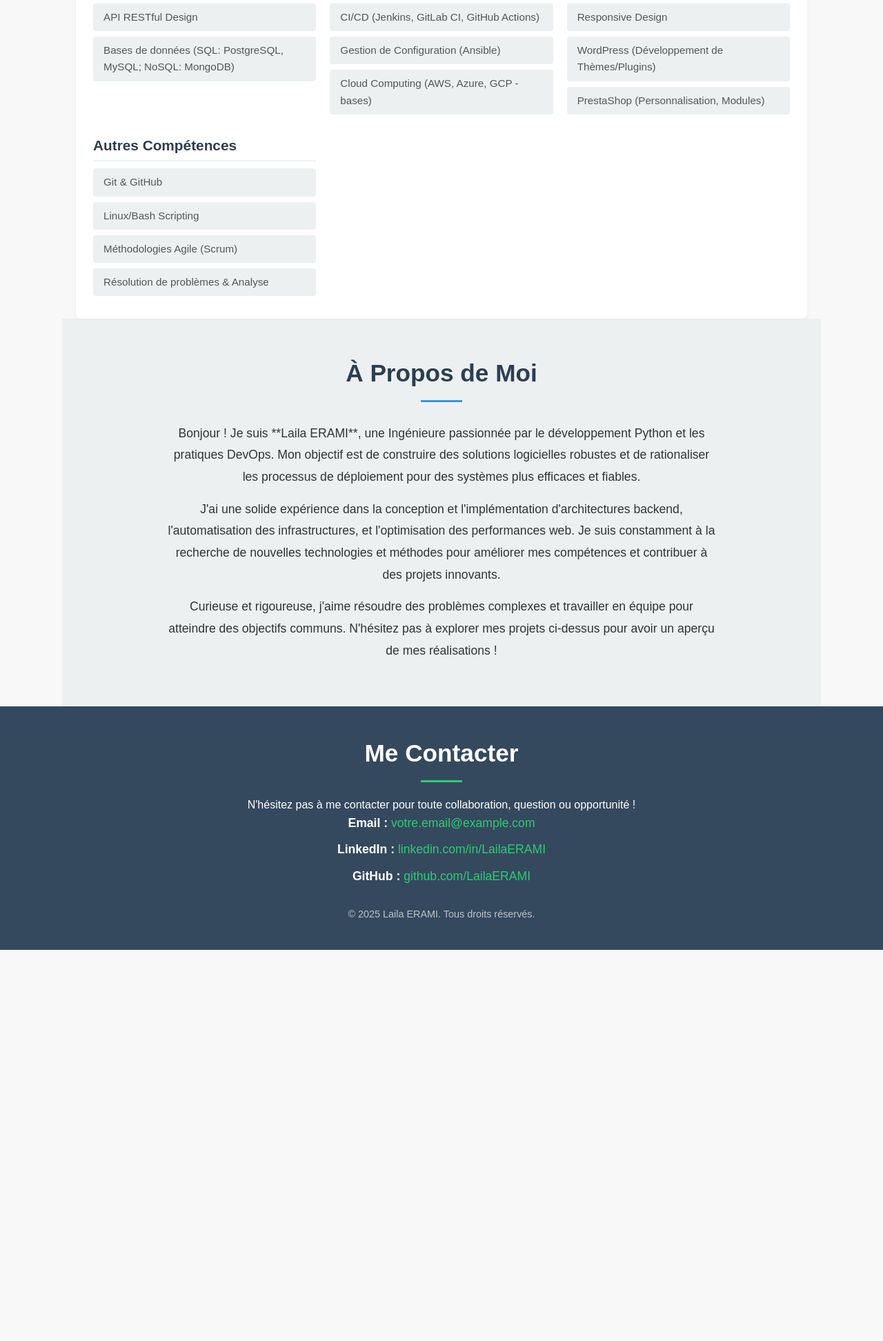
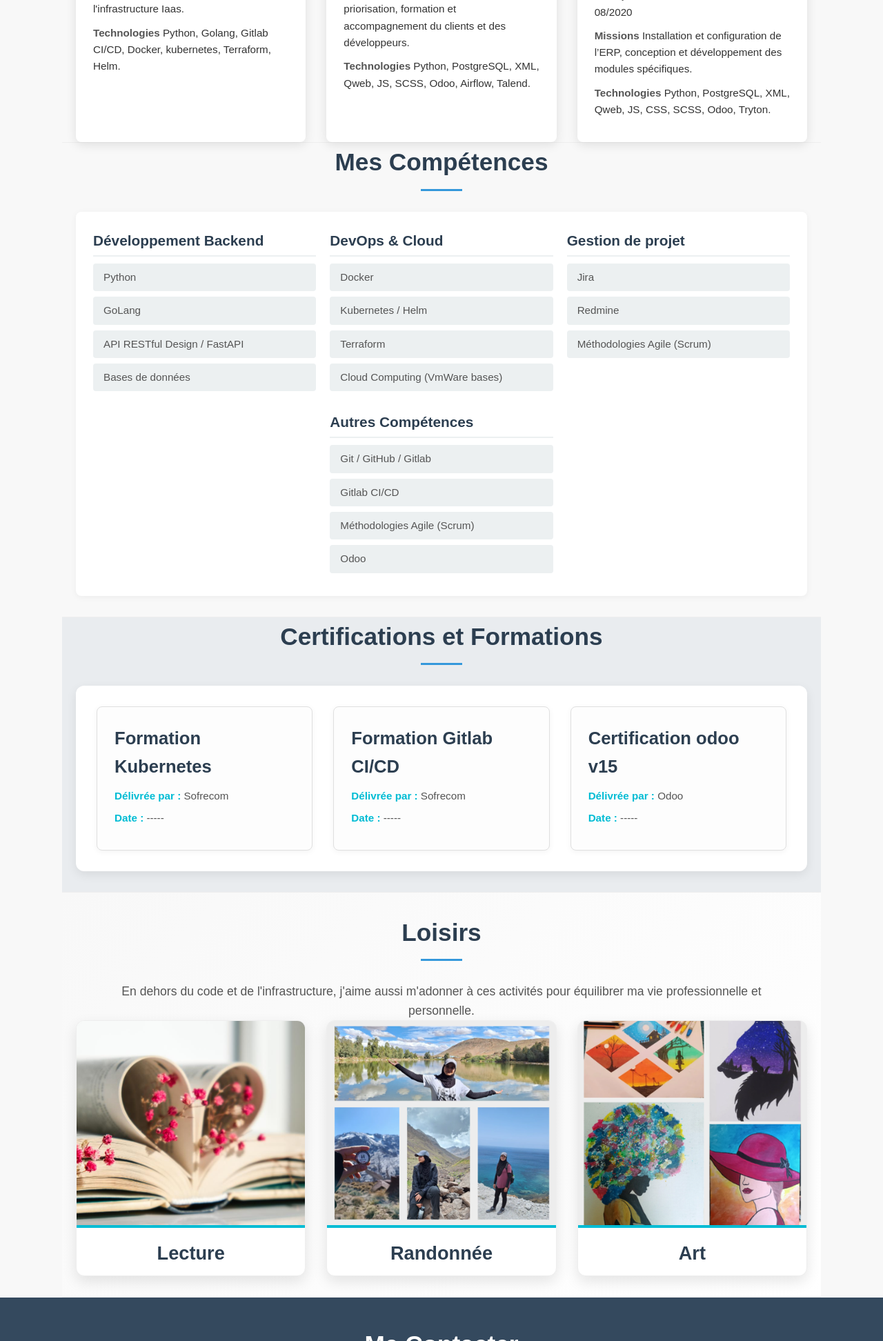
Before and after one commit to laiera/laila-erami.github.io, a plain HTML site: page index.html in a window 1280 px wide. Shown: the part 856-2800 px from the top of the page at 69% size. Before the commit the page ends 2233 px from the top, so only its background shows below. Drawn offline with Linux system fonts and the light colour scheme.

Commit message:
add personnal infos

```diff
--- a/index.html
+++ b/index.html
@@ -13,9 +13,11 @@
             <p>Ingénieure Python DevOps</p>
             <nav>
                 <ul>
+                    <li><a href="#apropos">À Propos</a></li>
                     <li><a href="#projets">Projets</a></li>
                     <li><a href="#competences">Compétences</a></li>
-                    <li><a href="#apropos">À Propos</a></li>
+                    <li><a href="#certifications">Certifications et Formations</a></li>
+                    <li><a href="#loisirs">Loisirs</a></li>
                     <li><a href="#contact">Contact</a></li>
                 </ul>
             </nav>
@@ -23,76 +25,120 @@
     </header>
 
     <main>
+        <section id="apropos" class="container">
+            <h2>À Propos de Moi</h2>
+            <p>Je suis une jeune ingénieure Devops. Durant mes années d'expérience professionnelle j'ai eu la chance de travailler sur différents projets agiles et d'accumuler une expertise en Python et DevOps.</p>
+            <p>Passionnée par l'informatique, j'aime travailler en équipe et partager mes connaissances. Curieuse et motivée, je suis toujours enthousiaste à l'idée d'apprendre et de relever de nouveaux défis.</p>
+        </section>
         <section id="projets" class="container">
             <h2>Mes Projets</h2>
             <div class="projet-grid">
                 <article class="projet-item">
-                    <h3>Projet 1 : Nom du Projet Web</h3>
-                    <p>Développement d'une application web de gestion de [sujet], incluant des fonctionnalités de [fonctionnalité 1] et [fonctionnalité 2].</p>
-                    <p><strong>Technologies :</strong> Python (Django/Flask), PostgreSQL, HTML, CSS, JavaScript</p>
+                    <h3>Ingénieur DevOps</h3>
+                    <p><strong>Projet</strong> Iaas Manager (SoIaas)</p>
+                    <p><strong>Entreprise</strong> Sofrecom depuis 09/2022</p>
+                    <p><strong>Missions</strong> Fournir une API Rest ainsi d'un provider Terraform qui permet de gérer l'infrastructure Iaas.</p>
+                    <p><strong>Technologies</strong> Python, Golang, Gitlab CI/CD, Docker, kubernetes, Terraform, Helm.</p>
                     </article>
 
                 <article class="projet-item">
-                    <h3>Projet 2 : Automatisation d'Infrastructure</h3>
-                    <p>Mise en place de pipelines CI/CD pour le déploiement automatisé d'applications, réduisant le temps de déploiement de X%.</p>
-                    <p><strong>Technologies :</strong> Docker, Kubernetes, Jenkins, Ansible, Python Scripting</p>
+                    <h3>Tech Lead Odoo</h3>
+                    <p><strong>Projet</strong> CNPP, Dataneo, FIME…</p>
+                    <p><strong>Entreprise</strong> Smile Maroc du 08/2020 au 08/2022</p>
+                    <p><strong>Missions</strong> Conception, chiffrage et priorisation, formation et accompagnement du clients et des développeurs.</p>
+                    <p><strong>Technologies</strong> Python, PostgreSQL, XML, Qweb, JS, SCSS, Odoo, Airflow, Talend.</p>
                 </article>
 
                 <article class="projet-item">
-                    <h3>Projet 3 : Optimisation WordPress E-commerce</h3>
-                    <p>Refonte et optimisation des performances d'un site e-commerce sous WordPress, améliorant la vitesse de chargement et l'expérience utilisateur.</p>
-                    <p><strong>Technologies :</strong> WordPress, WooCommerce, PHP, MySQL, Optimisation (Caching, CDN)</p>
+                    <h3>Consultante Technique Odoo</h3>
+                    <p><strong>Projet</strong> Monopolibre, Coopengo, GCU, Nerim…</p>
+                    <p><strong>Entreprise</strong> Smile Maroc du 02/2018 au 08/2020</p>
+                    <p><strong>Missions</strong> Installation et configuration de l’ERP, conception et développement des modules spécifiques.</p>
+                    <p><strong>Technologies</strong> Python, PostgreSQL, XML, Qweb, JS, CSS, SCSS, Odoo, Tryton.</p>
                 </article>
 
                 </div>
         </section>
-
         <section id="competences" class="container">
             <h2>Mes Compétences</h2>
             <div class="competences-list">
                 <div>
                     <h3>Développement Backend</h3>
                     <ul>
-                        <li>Python (Django, Flask, FastAPI)</li>
-                        <li>API RESTful Design</li>
-                        <li>Bases de données (SQL: PostgreSQL, MySQL; NoSQL: MongoDB)</li>
+                        <li>Python</li>
+                        <li>GoLang</li>
+                        <li>API RESTful Design / FastAPI</li>
+                        <li>Bases de données</li>
                     </ul>
                 </div>
                 <div>
                     <h3>DevOps & Cloud</h3>
                     <ul>
-                        <li>Docker, Kubernetes</li>
-                        <li>CI/CD (Jenkins, GitLab CI, GitHub Actions)</li>
-                        <li>Gestion de Configuration (Ansible)</li>
-                        <li>Cloud Computing (AWS, Azure, GCP - bases)</li>
+                        <li>Docker</li>
+                        <li>Kubernetes / Helm</li>
+                        <li>Terraform</li>
+                        <li>Cloud Computing (VmWare bases)</li>
                     </ul>
                 </div>
                 <div>
-                    <h3>Web (Frontend & CMS)</h3>
+                    <h3>Gestion de projet</h3>
                     <ul>
-                        <li>HTML5, CSS3, JavaScript (ES6+)</li>
-                        <li>Responsive Design</li>
-                        <li>WordPress (Développement de Thèmes/Plugins)</li>
-                        <li>PrestaShop (Personnalisation, Modules)</li>
+                        <li>Jira</li>
+                        <li>Redmine</li>
+                        <li>Méthodologies Agile (Scrum)</li>
                     </ul>
+                </div>
+                <div>
+
                 </div>
                 <div>
                     <h3>Autres Compétences</h3>
                     <ul>
-                        <li>Git & GitHub</li>
-                        <li>Linux/Bash Scripting</li>
+                        <li>Git / GitHub / Gitlab</li>
+                        <li>Gitlab CI/CD</li>
                         <li>Méthodologies Agile (Scrum)</li>
-                        <li>Résolution de problèmes & Analyse</li>
+                        <li>Odoo</li>
                     </ul>
                 </div>
             </div>
         </section>
-
-        <section id="apropos" class="container">
-            <h2>À Propos de Moi</h2>
-            <p>Bonjour ! Je suis **Laila ERAMI**, une Ingénieure passionnée par le développement Python et les pratiques DevOps. Mon objectif est de construire des solutions logicielles robustes et de rationaliser les processus de déploiement pour des systèmes plus efficaces et fiables.</p>
-            <p>J'ai une solide expérience dans la conception et l'implémentation d'architectures backend, l'automatisation des infrastructures, et l'optimisation des performances web. Je suis constamment à la recherche de nouvelles technologies et méthodes pour améliorer mes compétences et contribuer à des projets innovants.</p>
-            <p>Curieuse et rigoureuse, j'aime résoudre des problèmes complexes et travailler en équipe pour atteindre des objectifs communs. N'hésitez pas à explorer mes projets ci-dessus pour avoir un aperçu de mes réalisations !</p>
+        <section id="certifications" class="container">
+            <h2>Certifications et Formations</h2>
+            <div class="certif-grid">
+                <article class="certif-item">
+                    <h3>Formation Kubernetes</h3>
+                    <p><strong>Délivrée par :</strong> Sofrecom</p>
+                    <p><strong>Date :</strong> -----</p>
+                </article>
+                <article class="certif-item">
+                    <h3>Formation Gitlab CI/CD</h3>
+                    <p><strong>Délivrée par :</strong> Sofrecom</p>
+                    <p><strong>Date :</strong> -----</p>
+                </article>
+                <article class="certif-item">
+                    <h3>Certification odoo v15</h3>
+                    <p><strong>Délivrée par :</strong> Odoo</p>
+                    <p><strong>Date :</strong> -----</p>
+                </article>
+                </div>
+        </section>
+        <section id="loisirs" class="container">
+            <h2>Loisirs</h2>
+            <p class="loisirs-intro">En dehors du code et de l'infrastructure, j'aime aussi m'adonner à ces activités pour équilibrer ma vie professionnelle et personnelle.</p>
+            <div class="loisirs-grid">
+                <div class="loisir-item">
+                    <img src="images/lecture.jpg" alt="Personne lisant un livre">
+                    <h3>Lecture</h3>
+                </div>
+                <div class="loisir-item">
+                    <img src="images/rando.png" alt="Randonnee">
+                    <h3>Randonnée</h3>
+                </div>
+                <div class="loisir-item">
+                    <img src="images/peinture.png" alt="Peinture">
+                    <h3>Art</h3>
+                </div>
+            </div>
         </section>
     </main>
 
@@ -101,9 +147,9 @@
             <h2>Me Contacter</h2>
             <p>N'hésitez pas à me contacter pour toute collaboration, question ou opportunité !</p>
             <div class="contact-info">
-                <p><strong>Email :</strong> <a href="mailto:votre.email@example.com">votre.email@example.com</a></p>
-                <p><strong>LinkedIn :</strong> <a href="https://www.linkedin.com/in/votreprofil" target="_blank">linkedin.com/in/LailaERAMI</a></p>
-                <p><strong>GitHub :</strong> <a href="https://github.com/votreprofil" target="_blank">github.com/LailaERAMI</a></p>
+                <p><strong>Email :</strong> <a href="mailto:eramilaila@gmail.com">eramilaila@gmail.com</a></p>
+                <p><strong>LinkedIn :</strong> <a href="https://www.linkedin.com/in/laila-erami/" target="_blank">linkedin.com/in/laila-erami</a></p>
+                <!-- <p><strong>GitHub :</strong> <a href="https://github.com/votreprofil" target="_blank">github.com/LailaERAMI</a></p> -->
                 </div>
             <p class="copyright">&copy; 2025 Laila ERAMI. Tous droits réservés.</p>
         </div>
--- a/style.css
+++ b/style.css
@@ -65,9 +65,9 @@ main section {
     border-bottom: 1px solid #eee;
 }
 
-main section:last-of-type {
+/* main section:last-of-type {
     border-bottom: none;
-}
+} */
 
 h2 {
     text-align: center;
@@ -144,6 +144,7 @@ h2::after {
     padding: 25px;
     border-radius: 8px;
     box-shadow: 0 2px 10px rgba(0, 0, 0, 0.05);
+    margin-bottom: 30px;
 }
 
 .competences-list div h3 {
@@ -166,6 +167,116 @@ h2::after {
     font-size: 0.95rem;
     color: #555;
 }
+
+/* --- Styles pour la section Certifications et Formations --- */
+#certifications {
+    background: #e9ecef; /* Fond légèrement contrastant */
+    padding-bottom: 30px; /* Moins de padding en bas pour la bordure */
+}
+
+.certif-grid {
+    display: grid;
+    grid-template-columns: repeat(auto-fit, minmax(300px, 1fr));
+    gap: 30px;
+    background: #fff;
+    padding: 30px;
+    border-radius: 12px;
+    box-shadow: 0 5px 15px rgba(0, 0, 0, 0.08);
+}
+
+.certif-item {
+    background: #fdfdfd;
+    padding: 25px;
+    border-radius: 8px;
+    border: 1px solid #e0e0e0;
+    box-shadow: 0 2px 8px rgba(0, 0, 0, 0.05);
+    transition: transform 0.3s ease, box-shadow 0.3s ease;
+    display: flex;
+    flex-direction: column;
+    justify-content: space-between;
+}
+
+.certif-item:hover {
+    transform: translateY(-5px);
+    box-shadow: 0 5px 15px rgba(0, 0, 0, 0.1);
+}
+
+.certif-item h3 {
+    font-family: 'Montserrat', sans-serif;
+    color: #2c3e50;
+    font-size: 1.6rem;
+    margin-bottom: 10px;
+    font-weight: 600;
+}
+
+.certif-item p {
+    font-size: 0.95rem;
+    color: #555;
+    margin-bottom: 8px;
+}
+
+.certif-item p strong {
+    color: #00bcd4; /* Mêmes accents de couleur que les projets */
+}
+
+/* --- Styles pour la section Loisirs --- */
+#loisirs {
+    background: linear-gradient(135deg, #f8f8f8 0%, #ffffff 100%); /* Fond très léger */
+    padding-top: 30px;
+}
+
+.loisirs-grid {
+    display: grid;
+    grid-template-columns: repeat(auto-fit, minmax(280px, 1fr));
+    gap: 30px;
+    margin-bottom: 30px;
+}
+
+.loisir-item {
+    background: #fff;
+    border-radius: 12px;
+    box-shadow: 0 8px 20px rgba(0, 0, 0, 0.1);
+    overflow: hidden; /* Important pour que l'image ne dépasse pas les bords arrondis */
+    transition: transform 0.3s ease, box-shadow 0.3s ease;
+    text-align: center;
+    border: 1px solid #eee;
+}
+
+.loisir-item:hover {
+    transform: translateY(-5px);
+    box-shadow: 0 12px 30px rgba(0, 0, 0, 0.15);
+}
+
+.loisir-item img {
+    width: 100%;
+    height: 300px; /* Hauteur fixe pour les images */
+    object-fit: cover; /* Recadre les images pour qu'elles remplissent l'espace */
+    display: block; /* Supprime l'espace sous l'image */
+    border-bottom: 4px solid #00bcd4; /* Ligne de couleur sous l'image */
+}
+
+.loisir-item h3 {
+    font-family: 'Montserrat', sans-serif;
+    color: #2c3e50;
+    font-size: 1.7rem;
+    margin: 15px 0 10px;
+    font-weight: 600;
+}
+
+.loisir-item p {
+    font-size: 0.95rem;
+    color: #666;
+    padding: 0 20px 20px;
+}
+
+.loisirs-intro {
+    text-align: center;
+    font-size: 1.1rem;
+    color: #555;
+    margin-top: 20px;
+    padding: 0 20px;
+}
+
 
 /* Section À Propos */
 #apropos {
@@ -256,6 +367,20 @@ footer h2::after {
     #apropos p {
         font-size: 1rem;
     }
+
+    .certif-grid, .loisirs-grid {
+        grid-template-columns: 1fr; /* Une seule colonne sur petits écrans */
+        gap: 20px;
+    }
+    .certif-item, .loisir-item {
+        padding: 20px;
+    }
+    .certif-item h3, .loisir-item h3 {
+        font-size: 1.4rem;
+    }
+    .loisir-item img {
+        height: 180px;
+    }
 }
 
 @media (max-width: 480px) {
@@ -275,4 +400,11 @@ footer h2::after {
     nav ul li a {
         font-size: 0.95rem;
     }
+
+    .certif-item h3, .loisir-item h3 {
+        font-size: 1.3rem;
+    }
+    .loisir-item img {
+        height: 150px;
+    }
 }
```
Also changed, not shown: images/lecture.jpg (added), images/peinture.png (added), images/rando.png (added).
